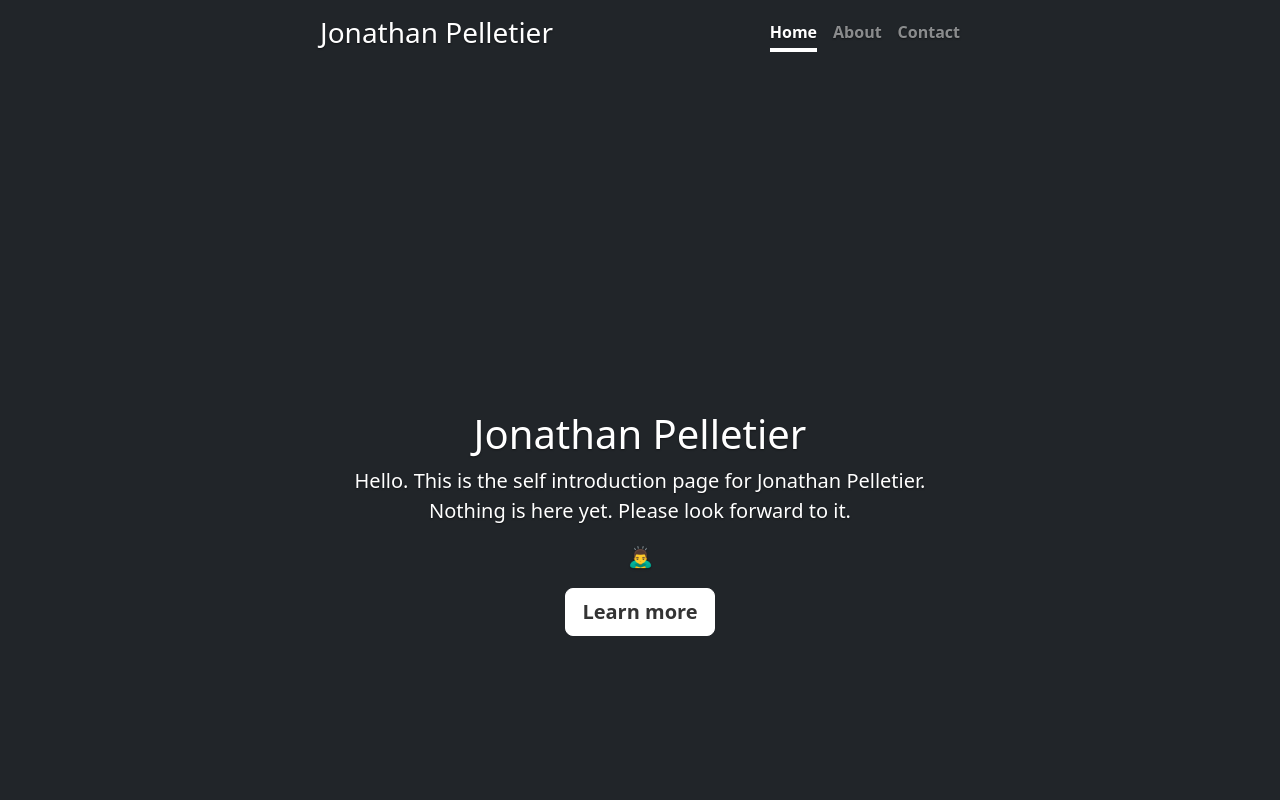
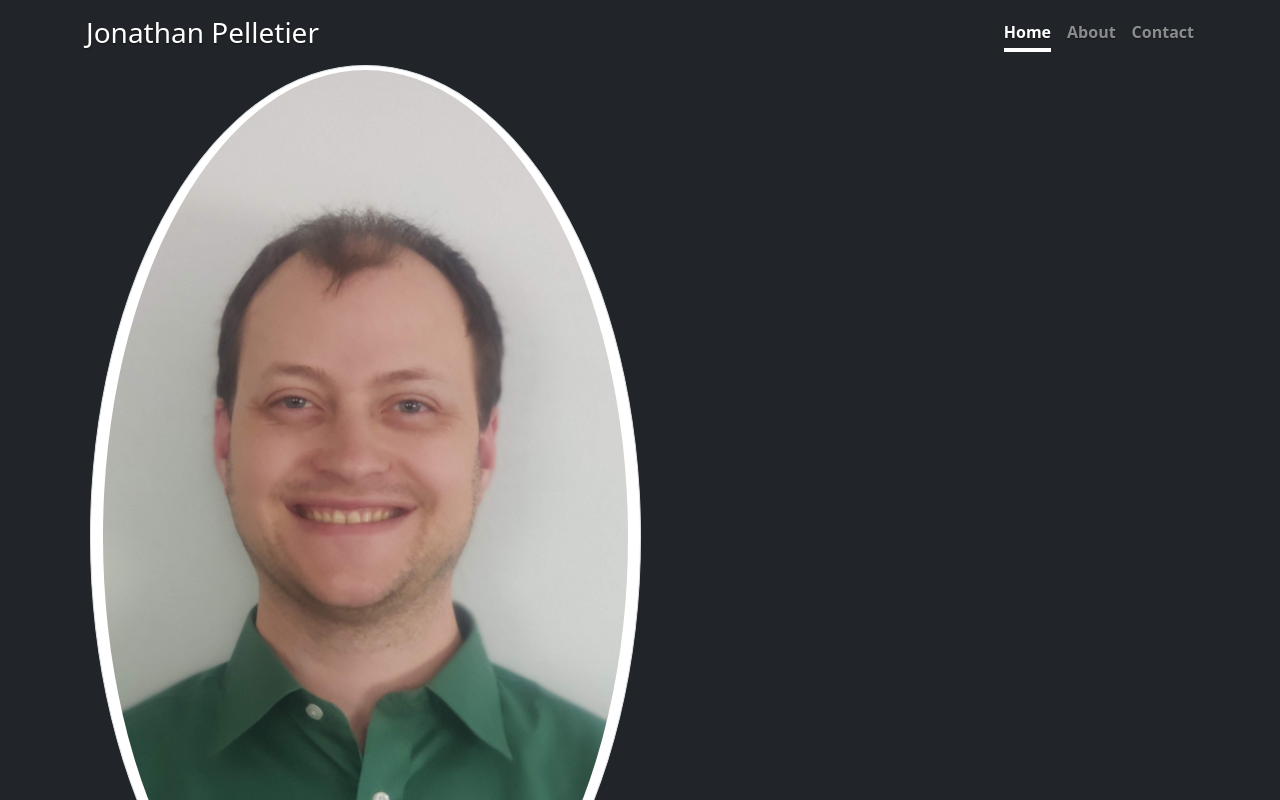
Before and after one commit to Funmungus/funmungus.github.io, a React (Vite) app in the folder project/: page / in a window 1280 px wide. Shown: the top 800 px of the page. Built offline with nearby package versions, Linux system fonts and the light colour scheme.

Commit message:
Add portrait

```diff
--- a/project/src/App.css
+++ b/project/src/App.css
@@ -29,7 +29,7 @@ footer {
 
 .cover-container {
   min-height: 80em;
-  max-width: 42em;
+  /* max-width: 80em; */
 }
 
 /*
--- a/project/src/App.tsx
+++ b/project/src/App.tsx
@@ -1,6 +1,7 @@
 import "./App.css";
 import Header from "./components/Header";
 import Footer from "./components/Footer";
+import portraitImg from "./assets/portrait.jpg";
 
 import { useEffect } from "react";
 
@@ -10,7 +11,7 @@ function App() {
   }, []);
   return (
     <div className="d-flex h-100 text-center text-white bg-dark">
-      <div className="cover-container d-flex w-100 h-100 p-3 mx-auto flex-column">
+      <div className="container cover-container d-flex w-100 h-100 p-3 mx-auto flex-column">
         <Header
           onNavigateHome={function (): void {
             throw new Error("Function not implemented.");
@@ -24,26 +25,27 @@ function App() {
         ></Header>
 
         <main className="px-3">
-          <h1>Jonathan Pelletier</h1>
           <section id="spacer"></section>
-          <p className="lead">
-            Hello. This is the self introduction page for Jonathan Pelletier.
-            Nothing is here yet. Please look forward to it.
-          </p>
-          <span role="img" aria-label="bow" className="lead">
-            🙇‍♂️
-          </span>
+          <div className="row align-items-start mb-3">
+            <img
+              className="col img-thumbnail rounded-circle w-25 h-25"
+              src={portraitImg}
+              alt="profile picture"
+            ></img>
+            <div className="col align-self-end">
+              <h1>Jonathan Pelletier</h1>
+              <p className="lead">
+                Hello. This is the self introduction page for Jonathan
+                Pelletier. Nothing is here yet. Please look forward to it.
+              </p>
+              <span role="img" aria-label="bow" className="lead">
+                🙇‍♂️
+              </span>
+            </div>
+          </div>
           <section id="spacer">
             <p></p>
           </section>
-          <p className="lead">
-            <a
-              href="#"
-              className="btn btn-lg btn-secondary fw-bold border-white bg-white"
-            >
-              Learn more
-            </a>
-          </p>
           <section id="spacer"></section>
         </main>
 
--- a/project/src/components/Footer.tsx
+++ b/project/src/components/Footer.tsx
@@ -1,11 +1,6 @@
-import React from "react";
-
-interface FooterProps {}
-
-export const Footer: React.FC<FooterProps> = ({}) => {
+function Footer() {
   return (
     <footer className="mt-auto text-white-50">
-      <p className="lead">
       Attributes:
       <ul className="list-group bg-dark text-white">
         <li className="list-group-item bg-dark text-white">
@@ -19,9 +14,8 @@ export const Footer: React.FC<FooterProps> = ({}) => {
           </a>
         </li>
       </ul>
-      </p>
     </footer>
   );
-};
+}
 
 export default Footer;
```
Also changed, not shown: project/src/assets/portrait.jpg (added). Lines whose indentation alone changed are shown as unchanged.
